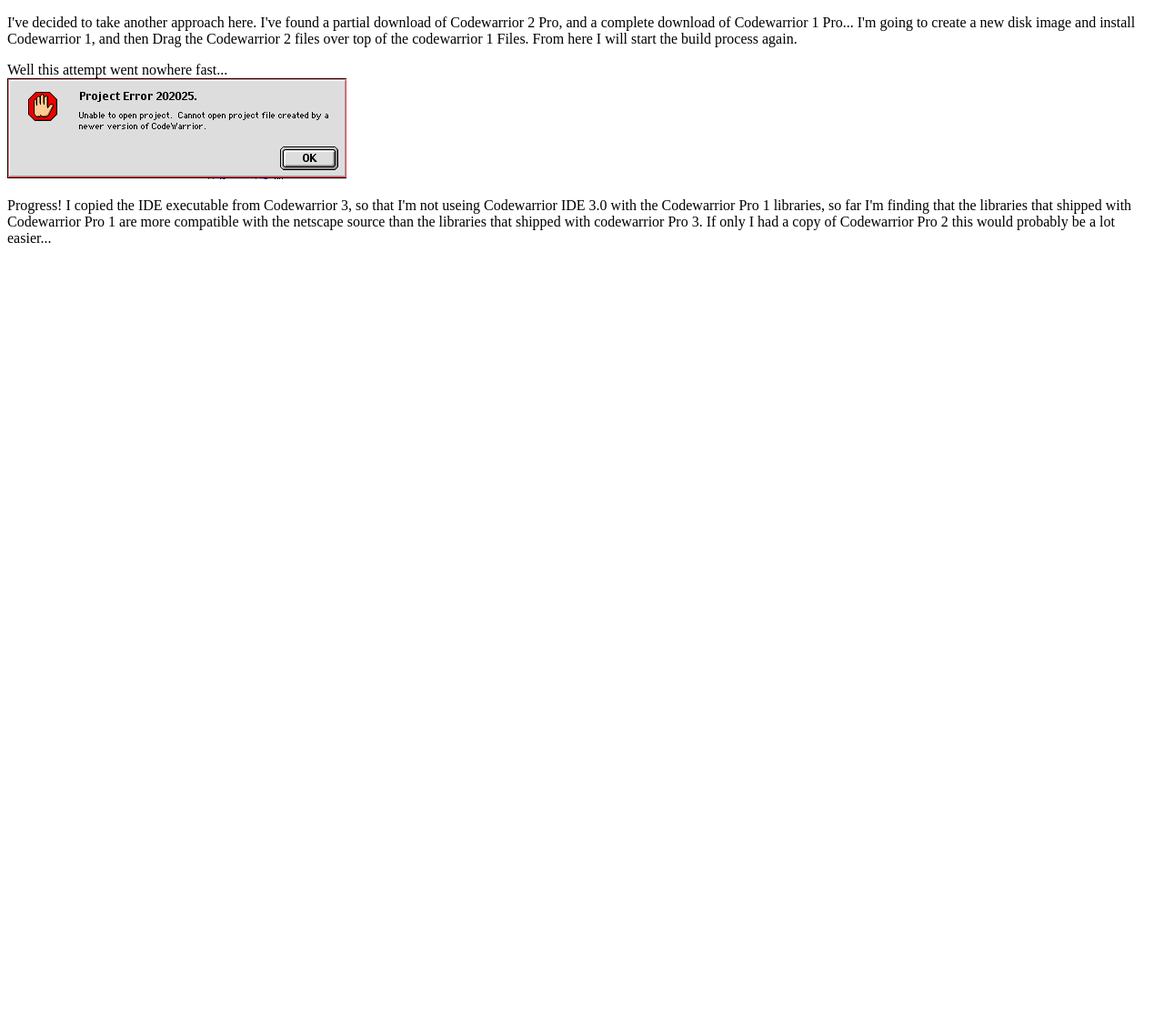
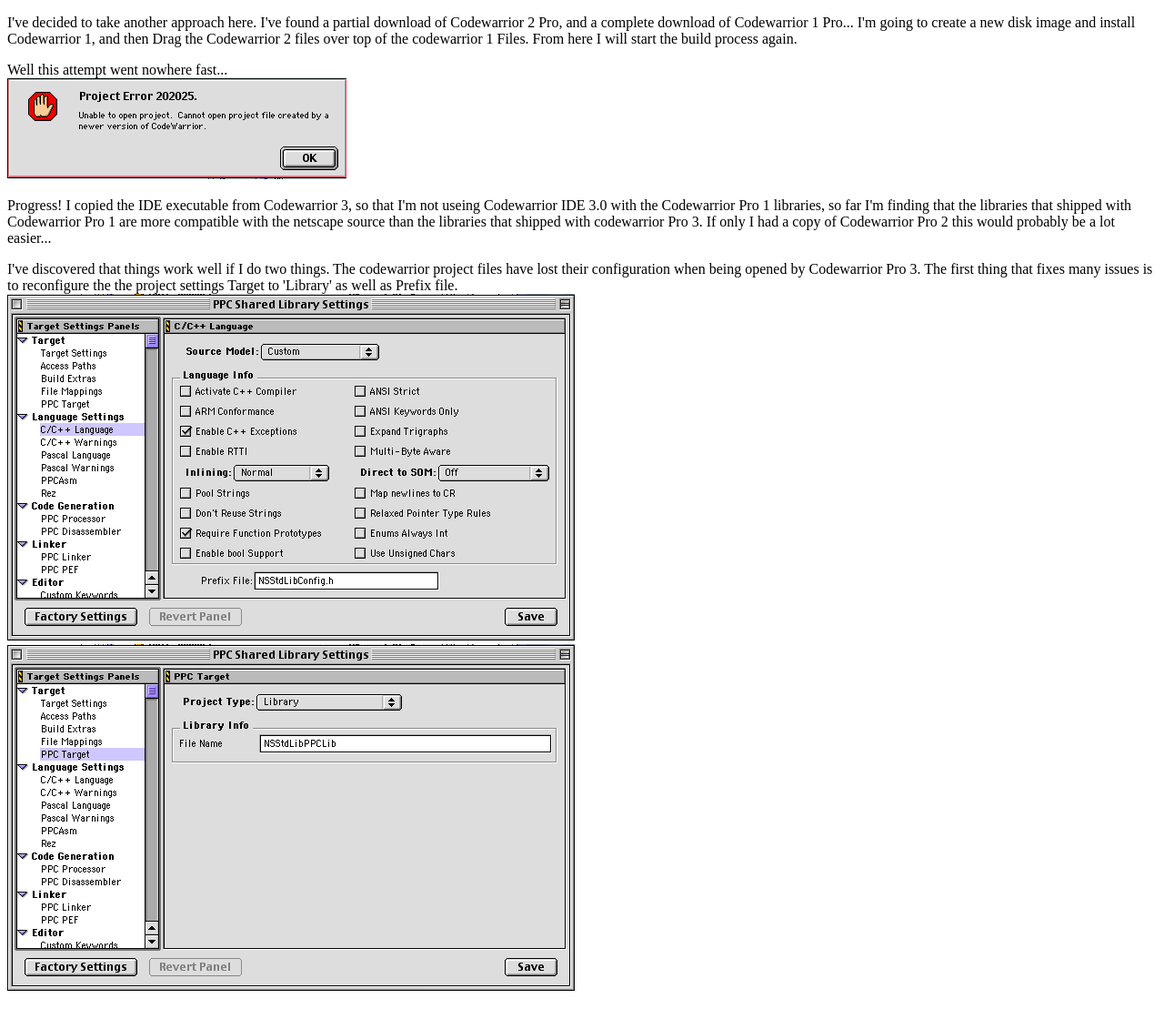
Before and after one commit to acolchagoff/denodster.github.io, a plain HTML site: page netscape/index.html in a window 1280 px wide. Shown: the part 4440-5549 px from the top of the page at 91% size. Before the commit the page ends 4727 px from the top, so only its background shows below. Drawn offline with Linux system fonts and the light colour scheme.

Commit message:
Adds note about settings discovery

```diff
--- a/netscape/index.html
+++ b/netscape/index.html
@@ -148,5 +148,6 @@
 		<p>I've decided to take another approach here. I've found a partial download of Codewarrior 2 Pro, and a complete download of Codewarrior 1 Pro... I'm going to create a new disk image and install Codewarrior 1, and then Drag the Codewarrior 2 files over top of the codewarrior 1 Files. From here I will start the build process again.</p>
 		<p>Well this attempt went nowhere fast...<br /><img src="cw_version.gif" /></p>
 		<p>Progress! I copied the IDE executable from Codewarrior 3, so that I'm not useing Codewarrior IDE 3.0 with the Codewarrior Pro 1 libraries, so far I'm finding that the libraries that shipped with Codewarrior Pro 1 are more compatible with the netscape source than the libraries that shipped with codewarrior Pro 3. If only I had a copy of Codewarrior Pro 2 this would probably be a lot easier...</p>
+		<p>I've discovered that things work well if I do two things. The codewarrior project files have lost their configuration when being opened by Codewarrior Pro 3. The first thing that fixes many issues is to reconfigure the the project settings Target to 'Library' as well as Prefix file.<br /><img src="settings1.gif" /><br /><img src="settings2.gif" /></p>
 	</body>
 </html>
```
Also changed, not shown: netscape/settings1.gif (added), netscape/settings2.gif (added).
